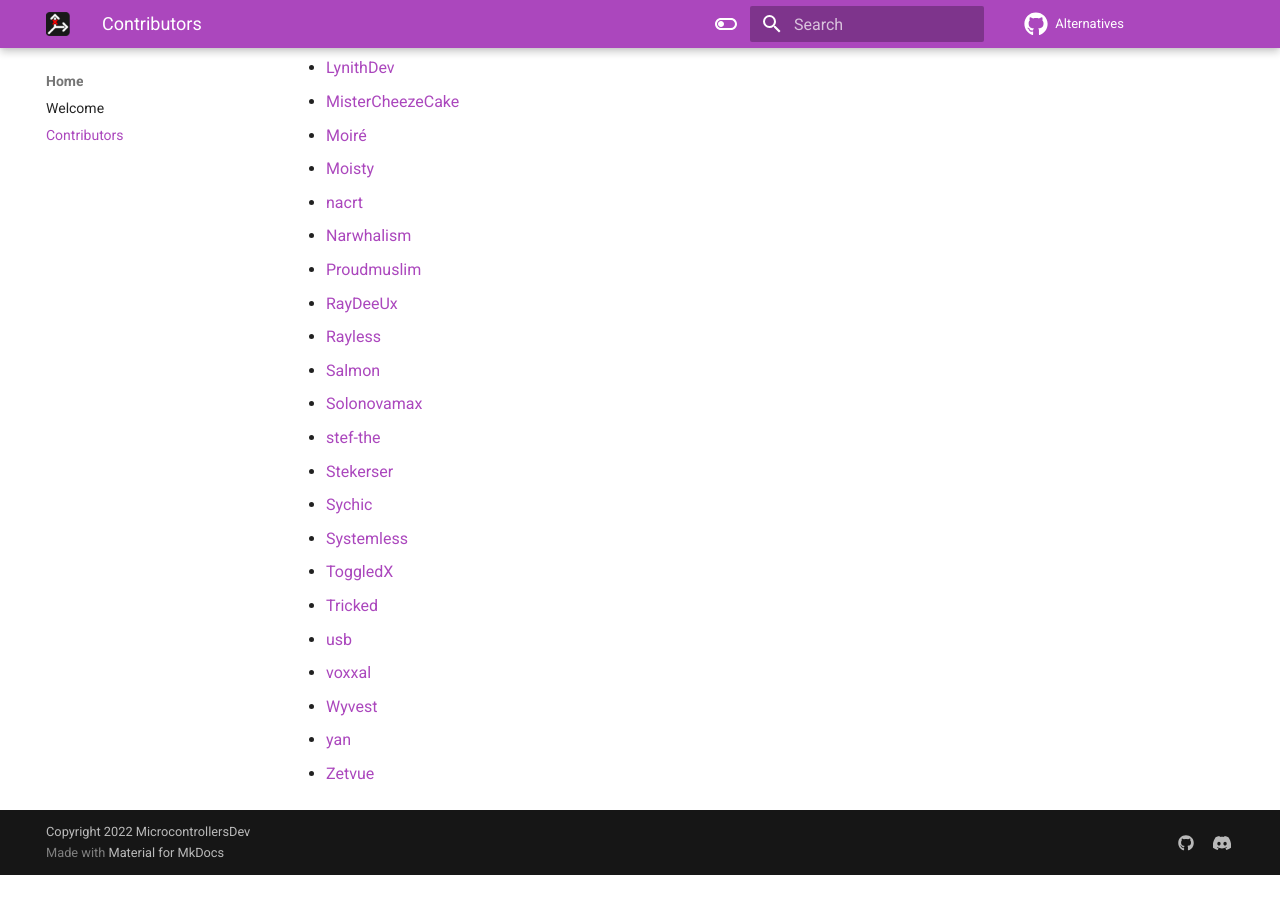
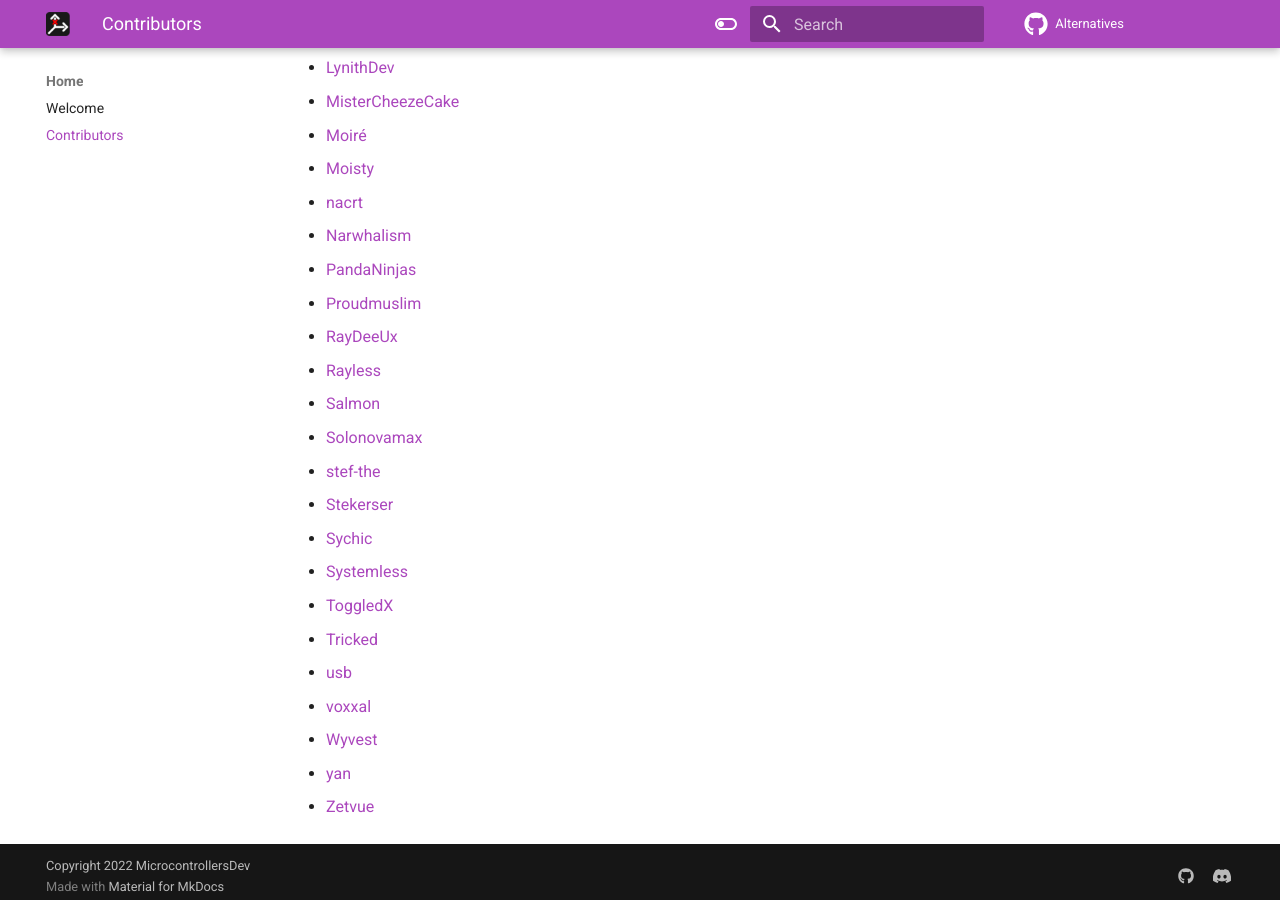
Before and after one commit to MicrocontrollersDev/Alternatives, an MkDocs documentation site: the page built from docs/contributors.md, in a window 1280 px wide and 900 px high, scrolled down 1180 px. Built offline with MkDocs 1.6.1 and Material for MkDocs 9.7.7, drawn with Linux system fonts in a browser that asks for light colours; comment, search, counter and statistics services are not loaded; before the commit the page ends 2055 px from its top, so only the background shows below that.

Commit message:
new gh layout looks cool ngl
also add pandaninjas to contrib list

```diff
--- a/docs/contributors.md
+++ b/docs/contributors.md
@@ -36,6 +36,7 @@
 * [Moisty](https://github.com/Mqisty)
 * [nacrt](https://github.com/nacrt)
 * [Narwhalism](https://www.twitch.tv/narwhalswim)
+* [PandaNinjas](https://github.com/pandaninjas)
 * [Proudmuslim](https://github.com/proudmuslim-dev)
 * [RayDeeUx](https://github.com/RayDeeUx)
 * [Rayless](https://github.com/UnderscoreRayless)
```
